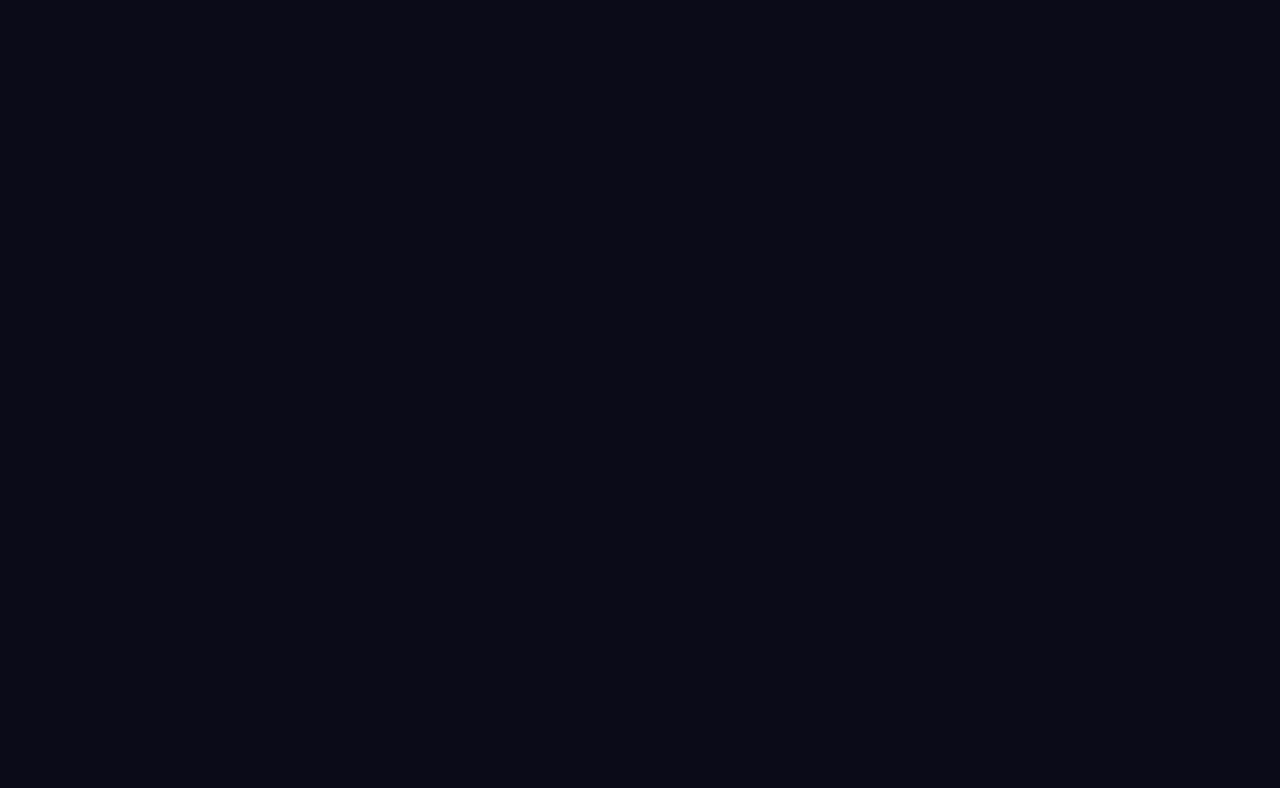
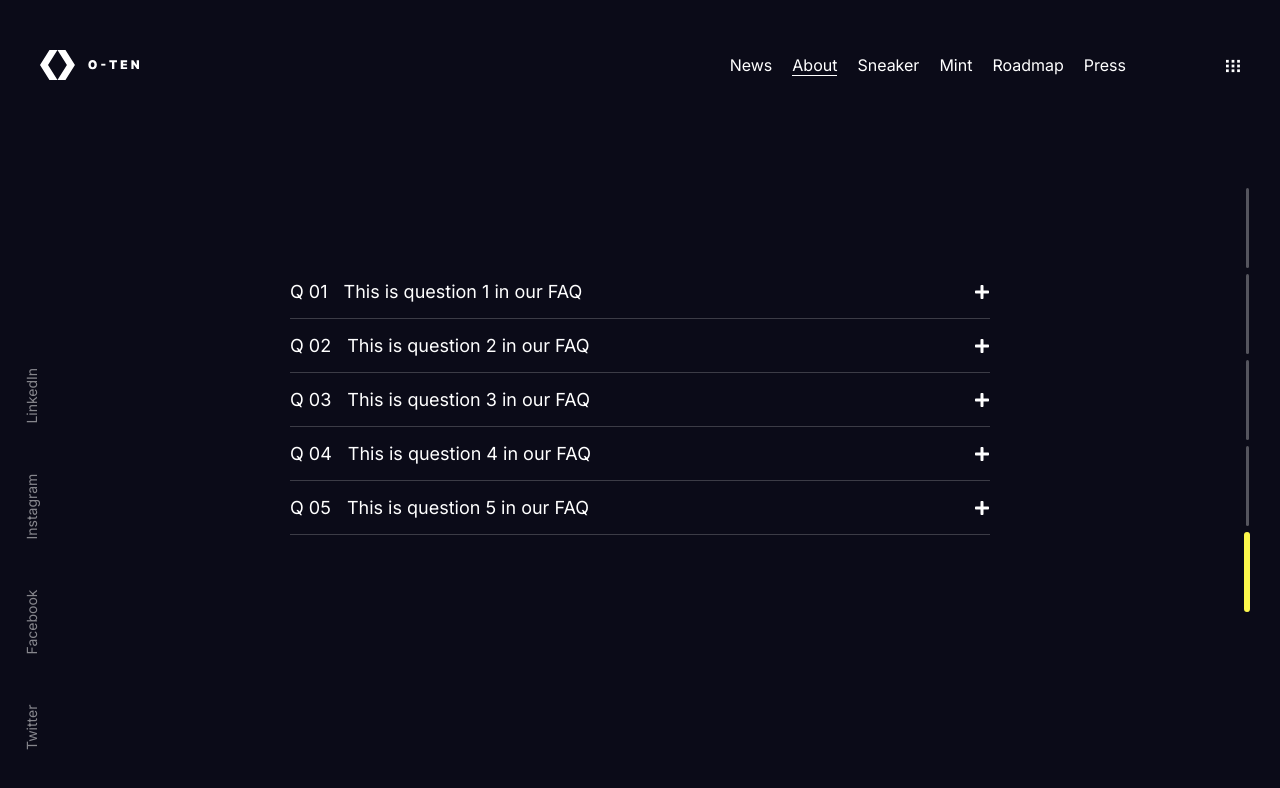
Before and after one commit to solarcodion/o-ten, a React (Create React App) app: page /about/faq in a window 1280 px wide. Before the commit this address had no page. Shown: the top 788 px of the page. Built offline with nearby package versions, Linux system fonts and the light colour scheme.

Commit message:
faq & press page

```diff
--- a/src/App.tsx
+++ b/src/App.tsx
@@ -19,6 +19,8 @@ const SneakerMoreInfoPage = lazy(() => import("pages/SneakerMoreInfo"));
 const SneakerGalleryPage = lazy(() => import("pages/SneakerGalleryPage"));
 const SneakerDescPage = lazy(() => import("pages/SneakerDescPage"));
 const MintPage = lazy(() => import("pages/MintPage"));
+const FaqPage = lazy(() => import("pages/FaqPage"));
+const PressPage = lazy(() => import("pages/PressPage"));
 
 function App() {
   return (
@@ -33,6 +35,7 @@ function App() {
                 <Route path="main" element={<AboutMainPage />} />
                 <Route path="benefits" element={<BenefitsPage />} />
                 <Route path="team" element={<TeamsPage />} />
+                <Route path="faq" element={<FaqPage />} />
               </Route>
               <Route path="/sneaker" element={<SneakerRoute />}>
                 <Route path="" element={<SneakerStart1Page />} />
@@ -40,9 +43,14 @@ function App() {
                 <Route path="more" element={<SneakerMoreInfoPage />} />
                 <Route path="gallery" element={<SneakerGalleryPage />} />
                 <Route path="desc" element={<SneakerDescPage />} />
+                {/* <Route path="detail" element={} /> */}
               </Route>
+
               <Route path="/mint">
                 <Route path="" element={<MintPage />} />
+              </Route>
+              <Route path="/press">
+                <Route path="" element={<PressPage />} />
               </Route>
             </Routes>
           </Suspense>
--- /dev/null
+++ b/src/components/Accordion/AccordionItem.tsx
@@ -0,0 +1,73 @@
+import { FaMinus, FaPlus } from "react-icons/fa";
+import { styled } from "styled-components";
+import { motion } from "framer-motion";
+
+export type AccordionItemType = {
+  id: string | number;
+  title: string | React.ReactNode;
+  content: string | React.ReactNode;
+  expanded?: boolean;
+};
+
+const Root = styled.div``;
+
+const TitleContainer = styled.div<{
+  expanded: boolean;
+}>`
+  display: flex;
+  align-items: center;
+  justify-content: space-between;
+  border-bottom: ${(props) =>
+    props.expanded
+      ? `3px solid ${props.theme.colors.secondaryBg}`
+      : "1px solid #3c3c46"};
+  padding: 16px 0;
+  cursor: pointer;
+`;
+
+const Title = styled.div<{
+  expanded: boolean;
+}>`
+  font-size: 18px;
+  font-weight: 400;
+  color: ${(props) =>
+    props.expanded ? props.theme.colors.secondaryBg : props.theme.colors.white};
+`;
+
+const Content = styled.div`
+  margin: 20px 0;
+  font-size: 16px;
+  color: ${(props) => props.theme.colors.white};
+`;
+
+type Props = AccordionItemType & {
+  onClick?: (e: any) => void;
+};
+
+const AccordionItem: React.FC<Props> = ({
+  title,
+  content,
+  expanded = false,
+  onClick,
+}) => {
+  return (
+    <Root>
+      <TitleContainer onClick={onClick} expanded={expanded}>
+        <Title expanded={expanded}>{title}</Title>
+        {expanded ? <FaMinus /> : <FaPlus />}
+      </TitleContainer>
+      {expanded && (
+        <motion.div
+          initial={{ scaleY: 0 }}
+          animate={{ scaleY: 1 }}
+          transition={{ duration: 0.5, ease: "easeOut" }}
+          style={{ originY: 0 }}
+        >
+          <Content>{content}</Content>
+        </motion.div>
+      )}
+    </Root>
+  );
+};
+
+export default AccordionItem;
--- /dev/null
+++ b/src/components/Accordion/index.tsx
@@ -0,0 +1,38 @@
+import { useCallback, useState } from "react";
+import AccordionItem, { AccordionItemType } from "./AccordionItem";
+
+type Props = {
+  data: AccordionItemType[];
+  style?: React.CSSProperties;
+};
+
+const Accordion: React.FC<Props> = ({ data, style, ...rest }) => {
+  const [expandedId, setExpandedId] = useState<string | number>();
+
+  const handleClick = useCallback(
+    (id: string | number) => (e: any) => {
+      if (expandedId === id) setExpandedId(undefined);
+      else setExpandedId(id);
+    },
+    [expandedId]
+  );
+
+  return (
+    <div style={style} {...rest}>
+      {data.map((d, index) => {
+        return (
+          <AccordionItem
+            key={index}
+            id={d.id}
+            title={d.title}
+            content={d.content}
+            expanded={expandedId === d.id}
+            onClick={handleClick(d.id)}
+          />
+        );
+      })}
+    </div>
+  );
+};
+
+export default Accordion;
--- a/src/components/FullscreenNav.tsx
+++ b/src/components/FullscreenNav.tsx
@@ -8,6 +8,7 @@ import oxImg from "assets/images/logo/black/o-ten-icon.svg";
 import useStore from "hooks/useStore";
 import { device } from "utils/device";
 import { useCallback } from "react";
+import { motion } from "framer-motion";
 
 const Root = styled.div`
   background-color: ${(props) => props.theme.colors.secondaryBg};
@@ -115,6 +116,11 @@ const FullscreenNav: React.FC<Props> = ({ onClose }) => {
   );
 
   return (
+    <motion.div
+      initial={{ opacity: 0 }}
+      animate={{ opacity: 1 }}
+      transition={{ duration: 0.5, ease: "easeOut" }}
+    >
       <Root>
         <LogoBg src={oxImg} alt="logo" />
         <FlexBox justifyContent="space-between" alignItems="center">
@@ -159,6 +165,7 @@ const FullscreenNav: React.FC<Props> = ({ onClose }) => {
           </FlexBox>
         </FlexBox>
       </Root>
+    </motion.div>
   );
 };
 
--- a/src/components/IconButton/IconButton.tsx
+++ b/src/components/IconButton/IconButton.tsx
@@ -27,7 +27,7 @@ const Root = styled.div<{
 type Props = {
   width?: number | string;
   height?: number | string;
-  onClick: React.MouseEventHandler<HTMLDivElement>;
+  onClick?: React.MouseEventHandler<HTMLDivElement>;
   disabled?: boolean;
   children?: React.ReactNode;
 };
@@ -43,7 +43,7 @@ export const IconButton: React.FC<Props> = ({
   const handleClick = useCallback(
     (e: any) => {
       if (disabled) return;
-      onClick(e);
+      if (onClick) onClick(e);
     },
     [disabled, onClick]
   );
--- /dev/null
+++ b/src/containers/Faq/index.tsx
@@ -0,0 +1,75 @@
+import Accordion from "components/Accordion";
+import { styled } from "styled-components";
+import { device } from "utils/device";
+
+const Root = styled.div`
+  padding: 130px 80px;
+  display: flex;
+  align-items: center;
+  justify-content: center;
+  position: relative;
+  @media ${device.tablet} {
+    padding: 74px 28px;
+    overflow: hidden;
+  }
+`;
+
+const StyledAccordion = styled(Accordion)`
+  width: 100%;
+  max-width: 700px;
+`;
+
+const Faq = () => {
+  return (
+    <Root className="full">
+      <StyledAccordion
+        data={MOCK.map((d, index) => {
+          return {
+            ...d,
+            title: (
+              <span>
+                Q 0{index + 1}
+                <span style={{ marginLeft: 16 }}>{d.title}</span>
+              </span>
+            ),
+          };
+        })}
+      />
+    </Root>
+  );
+};
+
+export default Faq;
+
+const MOCK = [
+  {
+    id: 1,
+    title: "This is question 1 in our FAQ",
+    content:
+      "This is the answer to question x. We had enough of paying high-end prices for produced shoes somewhere on the other side of the planet, damaging the environment and ruining the unique experience.",
+  },
+  {
+    id: 2,
+    title: "This is question 2 in our FAQ",
+    content:
+      "This is the answer to question x. We had enough of paying high-end prices for produced shoes somewhere on the other side of the planet, damaging the environment and ruining the unique experience.",
+  },
+  {
+    id: 3,
+    title: "This is question 3 in our FAQ",
+    content:
+      "This is the answer to question x. We had enough of paying high-end prices for produced shoes somewhere on the other side of the planet, damaging the environment and ruining the unique experience.",
+  },
+  {
+    id: 4,
+    title: "This is question 4 in our FAQ",
+    content:
+      "This is the answer to question x. We had enough of paying high-end prices for produced shoes somewhere on the other side of the planet, damaging the environment and ruining the unique experience.",
+  },
+  {
+    id: 5,
+    title: "This is question 5 in our FAQ",
+    content:
+      "This is the answer to question x. We had enough of paying high-end prices for produced shoes somewhere on the other side of the planet, damaging the environment and ruining the unique experience.",
+  },
+];
--- /dev/null
+++ b/src/containers/Press/index.tsx
@@ -0,0 +1,46 @@
+import { PageMarker, PageText, Text } from "components/basic";
+import { styled } from "styled-components";
+import { device } from "utils/device";
+
+const Root = styled.div`
+  padding: 130px 80px;
+  display: flex;
+  position: relative;
+  @media ${device.tablet} {
+    padding: 74px 28px;
+    overflow: hidden;
+  }
+`;
+
+const Container = styled.div`
+  display: flex;
+  flex-direction: column;
+  gap: 38px;
+  margin-top: 100px;
+  @media ${device.mobile} {
+    margin-top: 40px;
+  }
+`;
+
+const Press = () => {
+  return (
+    <Root className="full">
+      <Container>
+        <PageMarker>Press</PageMarker>
+        <PageText style={{ maxWidth: "500px" }}>
+          Take a look at what others say about out sneakers.
+        </PageText>
+        <Text style={{ maxWidth: "1000px", marginTop: "40px" }}>
+          Sed ut perspiciatis unde omnis iste natus error sit voluptatem
+          accusantium doloremque laudantium, totam rem aperiam, eaque ipsa quae
+          ab illo inventore veritatis et quasi architecto beatae vitae dicta
+          sunt explicabo. Nemo enim ipsam voluptatem quia voluptas sit
+          aspernatur aut odit aut fugit, sed quia consequuntur magni dolores eos
+          qui ratione voluptatem sequi nesciunt.
+        </Text>
+      </Container>
+    </Root>
+  );
+};
+
+export default Press;
--- /dev/null
+++ b/src/pages/FaqPage.tsx
@@ -0,0 +1,12 @@
+import Faq from "containers/Faq";
+import WithAppbar from "layouts/WithAppbar";
+
+const FaqPage = () => {
+  return (
+    <WithAppbar>
+      <Faq />
+    </WithAppbar>
+  );
+};
+
+export default FaqPage;
--- /dev/null
+++ b/src/pages/PressPage.tsx
@@ -0,0 +1,12 @@
+import Press from "containers/Press";
+import WithAppbar from "layouts/WithAppbar";
+
+const PressPage = () => {
+  return (
+    <WithAppbar>
+      <Press />
+    </WithAppbar>
+  );
+};
+
+export default PressPage;
--- a/src/routes/AboutRoute.tsx
+++ b/src/routes/AboutRoute.tsx
@@ -3,7 +3,13 @@ import useFullPageSlide from "hooks/useFullPageSlide";
 import useStore from "hooks/useStore";
 import { Outlet } from "react-router-dom";
 
-const urls = ["/about", "/about/main", "/about/benefits", "/about/team"];
+const urls = [
+  "/about",
+  "/about/main",
+  "/about/benefits",
+  "/about/team",
+  "/about/faq",
+];
 
 const AboutRoute = () => {
   const { store } = useStore();
```
Lines whose indentation alone changed are shown as unchanged.
